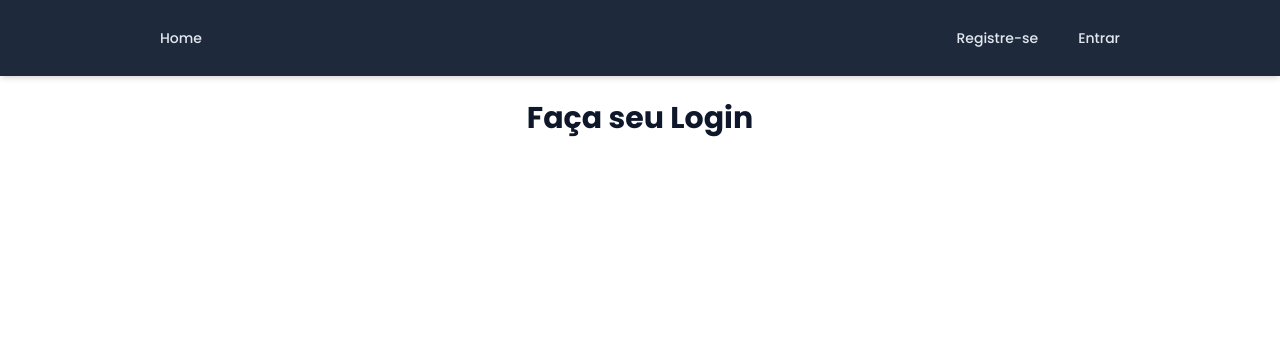
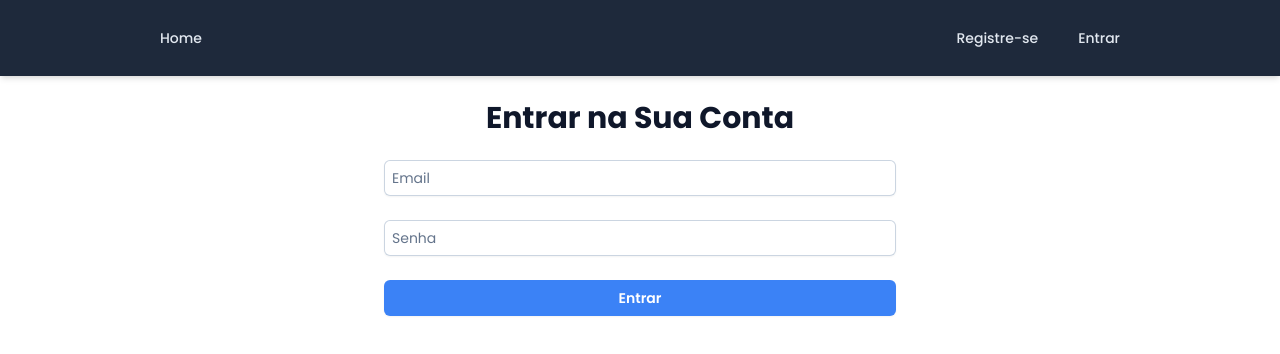
Before and after one commit to Pabloopk/Laravel-estudos-2025, a React (Vite) app in the folder App-FullStack/laravel_react/: page /login in a window 1280 px wide. Shown: the top 354 px of the page. Built offline with nearby package versions, Linux system fonts and the light colour scheme.

Commit message:
adding login

```diff
--- a/App-FullStack/laravel_react/src/Pages/Auth/Login.jsx
+++ b/App-FullStack/laravel_react/src/Pages/Auth/Login.jsx
@@ -1,7 +1,67 @@
-export default function Login(){
-    return(
-        <>
-            <h1 className="title">Faça seu Login</h1>
-        </>
-    );
+import { useContext, useState } from "react";
+import { useNavigate } from "react-router-dom";
+import { AppContext } from "../../Context/AppContext";
+
+export default function Login() {
+  const { setToken } = useContext(AppContext);
+  const navigate = useNavigate();
+
+  const [formData, setFormData] = useState({
+    email: "",
+    password: "",
+  });
+
+  const [errors, setErrors] = useState({});
+
+  async function handleLogin(e) {
+    e.preventDefault();
+    const res = await fetch("/api/login", {
+      method: "post",
+      body: JSON.stringify(formData),
+    });
+
+    const data = await res.json();
+
+    if (data.errors) {
+      setErrors(data.errors);
+    } else {
+      localStorage.setItem("token", data.token);
+      setToken(data.token);
+      navigate("/");
+    }
+  }
+
+  return (
+    <>
+      <h1 className="title">Entrar na Sua Conta</h1>
+
+      <form onSubmit={handleLogin} className="w-1/2 mx-auto space-y-6">
+        <div>
+          <input
+            type="text"
+            placeholder="Email"
+            value={formData.email}
+            onChange={(e) =>
+              setFormData({ ...formData, email: e.target.value })
+            }
+          />
+          {errors.email && <p className="error">{errors.email[0]}</p>}
+        </div>
+
+        <div>
+          <input
+            type="password"
+            placeholder="Senha"
+            value={formData.password}
+            onChange={(e) =>
+              setFormData({ ...formData, password: e.target.value })
+            }
+          />
+          {errors.password && <p className="error">{errors.password[0]}</p>}
+        </div>
+
+        <button className="primary-btn">Entrar</button>
+      </form>
+    </>
+  );
 }
--- a/App-FullStack/laravel_react/src/Pages/Home.jsx
+++ b/App-FullStack/laravel_react/src/Pages/Home.jsx
@@ -1,7 +1,52 @@
-export default function Home(){
-    return(
+import { useEffect, useState } from "react";
+import { Link } from "react-router-dom";
+
+export default function Home() {
+  const [posts, setPosts] = useState([]);
+
+  async function getPosts() {
+    const res = await fetch("/api/posts");
+    const data = await res.json();
+
+    if (res.ok) {
+      setPosts(data);
+    }
+  }
+
+  useEffect(() => {
+    getPosts();
+  }, []);
+
+  return (
         <>
             <h1 className="title">Latest Posts</h1>
-        </>
-    );
+         {posts.length > 0 ? (
+        posts.map((post) => (
+          <div
+            key={post.id}
+            className="mb-4 p-4 border rounded-md border-dashed border-slate-400"
+          >
+            <div className="mb-2 flex items-start justify-between">
+              <div>
+                <h2 className="font-bold text-2xl">{post.title}</h2>
+                <small className="text-xs text-slate-600">
+                  Created by {post.user.name} on{" "}
+                  {new Date(post.created_at).toLocaleTimeString()}
+                </small>
+              </div>
+              <Link
+                to={`/posts/${post.id}`}
+                className="bg-blue-500 text-white text-sm rounded-lg px-3 py-1"
+              >
+                Ler mais
+              </Link>
+            </div>
+            <p>{post.body}</p>
+          </div>
+        ))
+      ) : (
+        <p>Não tem nada aqui!</p>
+      )}
+    </>
+  );
 }
```
